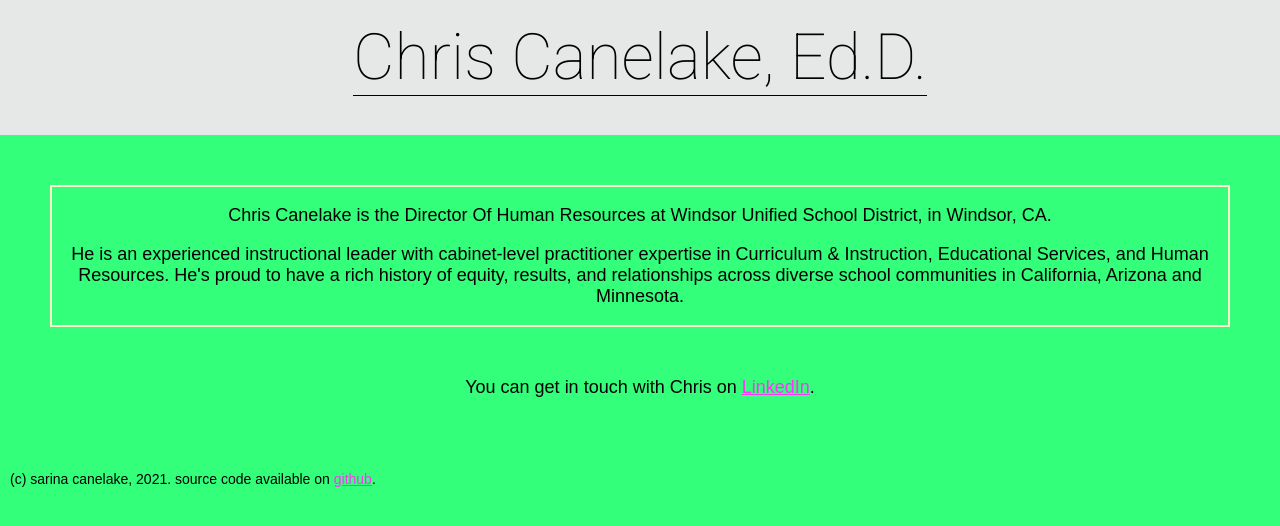
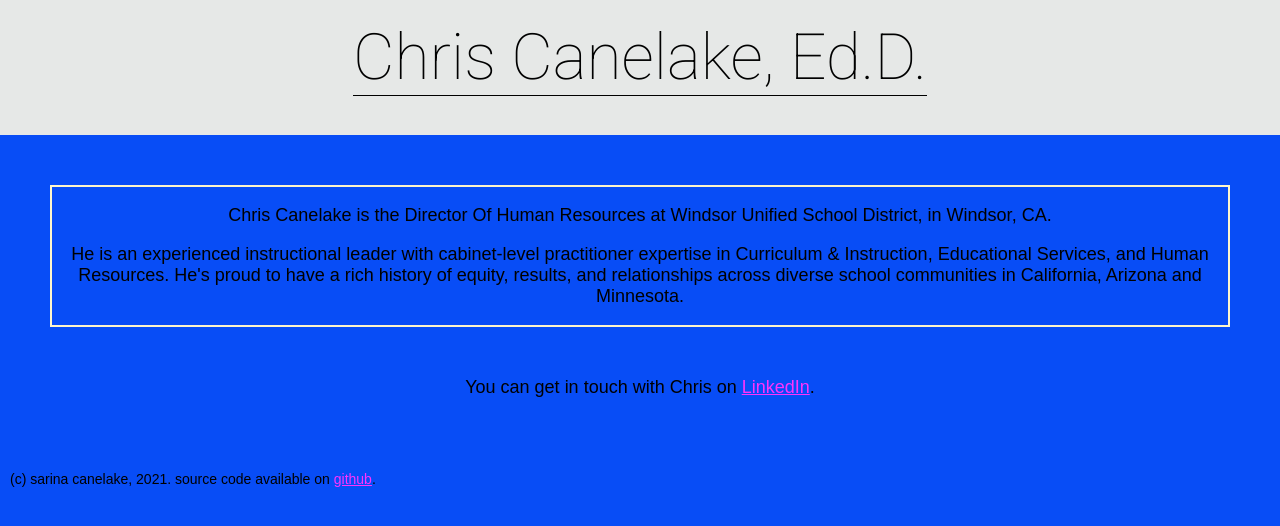
Before and after one commit to sarina/chris.canelake.com, a Jekyll site: the page built from index.html, in a window 1280 px wide. Shown: the top 526 px of the page. Built offline with Jekyll 4.4.1, drawn with Linux system fonts in a browser that asks for light colours.

Commit message:
fix: his favourite colour is blue

```diff
--- a/css/main.css
+++ b/css/main.css
@@ -13,7 +13,7 @@ pp, ol, ul, li, dt, dd, blockquote {
 
 html, body {
   height: 100%;
-  background: #33FF7A;
+  background: #084DF6;
   max-width: 100%;
   margin: auto;
 }
```
